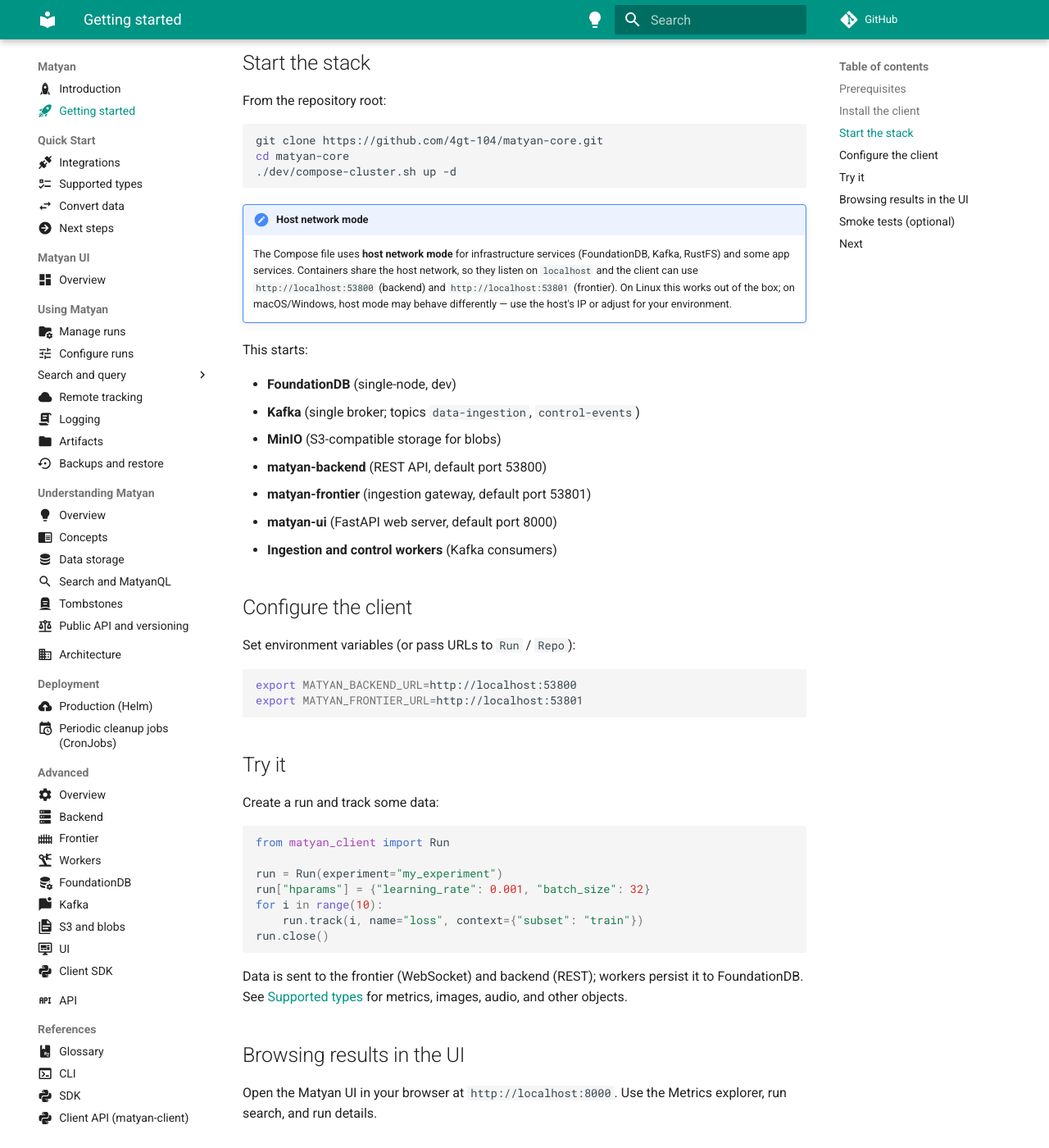
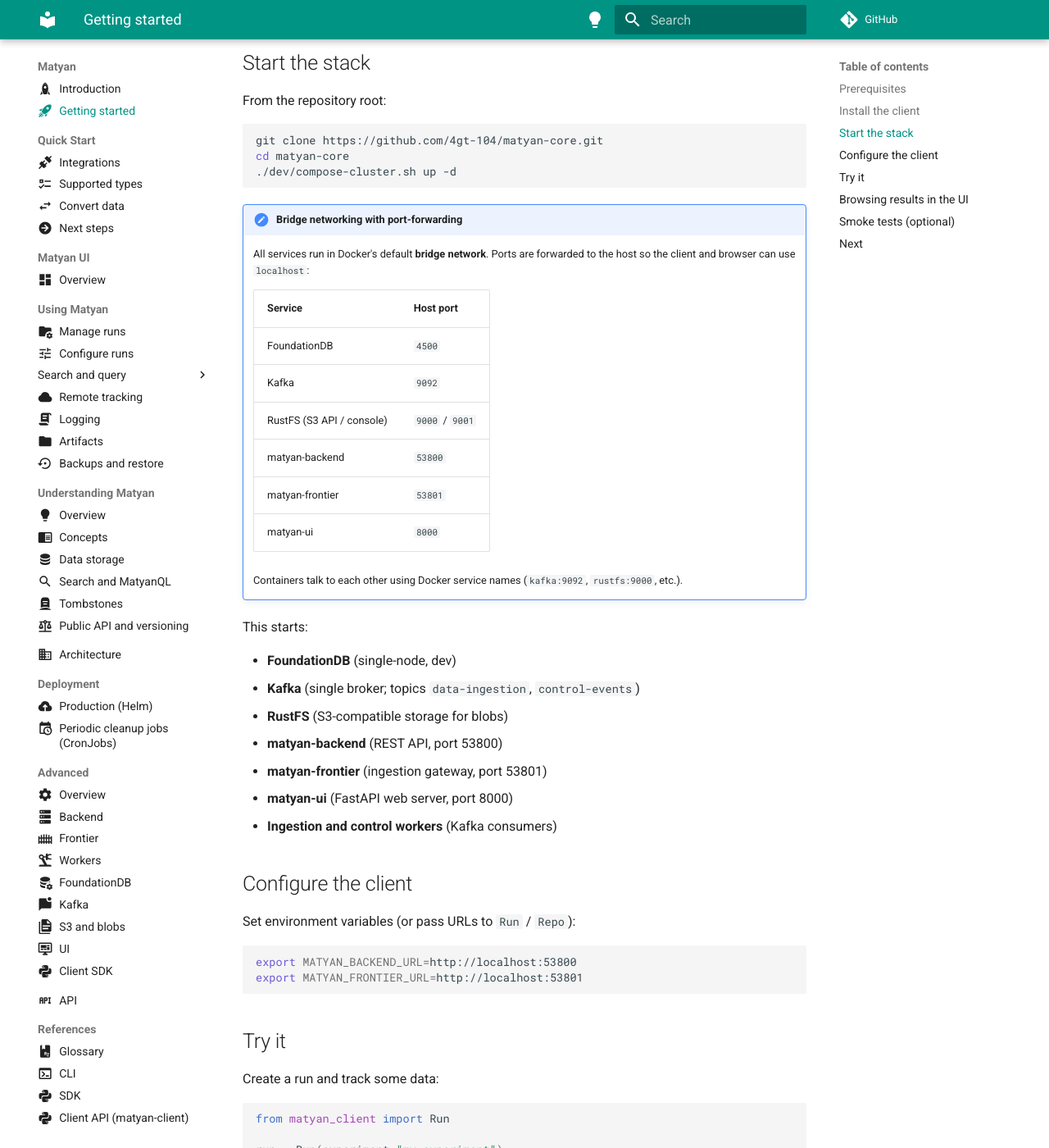
Before and after one commit to 4gt-104/matyan-core, an MkDocs documentation site: the page built from docs/getting-started.md, in a window 1280 px wide and 1400 px high, scrolled down 717 px. Shown: the whole window at 82% size. Built offline with MkDocs 1.6.1 and Material for MkDocs 9.7.7, drawn with Linux system fonts in a browser that asks for light colours; comment, search, counter and statistics services are not loaded; the version menu is left out.

Commit message:
docs(dev): update getting-started and helm readme for bridge networking
Replace host-mode note with bridge networking port-forwarding table.
Update MinIO reference to RustFS. Remove network_mode host reference
from Helm README Prometheus scrape config section.

````diff
--- a/docs/getting-started.md
+++ b/docs/getting-started.md
@@ -33,17 +33,28 @@
 ./dev/compose-cluster.sh up -d
 ```
 
-!!! note "Host network mode"
-    The Compose file uses **host network mode** for infrastructure services (FoundationDB, Kafka, RustFS) and some app services. Containers share the host network, so they listen on `localhost` and the client can use `http://localhost:53800` (backend) and `http://localhost:53801` (frontier). On Linux this works out of the box; on macOS/Windows, host mode may behave differently — use the host's IP or adjust for your environment.
+!!! note "Bridge networking with port-forwarding"
+    All services run in Docker's default **bridge network**. Ports are forwarded to the host so the client and browser can use `localhost`:
+
+    | Service | Host port |
+    |---|---|
+    | FoundationDB | `4500` |
+    | Kafka | `9092` |
+    | RustFS (S3 API / console) | `9000` / `9001` |
+    | matyan-backend | `53800` |
+    | matyan-frontier | `53801` |
+    | matyan-ui | `8000` |
+
+    Containers talk to each other using Docker service names (`kafka:9092`, `rustfs:9000`, etc.).
 
 This starts:
 
 - **FoundationDB** (single-node, dev)
 - **Kafka** (single broker; topics `data-ingestion`, `control-events`)
-- **MinIO** (S3-compatible storage for blobs)
-- **matyan-backend** (REST API, default port 53800)
-- **matyan-frontier** (ingestion gateway, default port 53801)
-- **matyan-ui** (FastAPI web server, default port 8000)
+- **RustFS** (S3-compatible storage for blobs)
+- **matyan-backend** (REST API, port 53800)
+- **matyan-frontier** (ingestion gateway, port 53801)
+- **matyan-ui** (FastAPI web server, port 8000)
 - **Ingestion and control workers** (Kafka consumers)
 
 ## Configure the client
````
Also changed, not shown: deploy/helm/matyan/README.md (+2 -2 lines).
